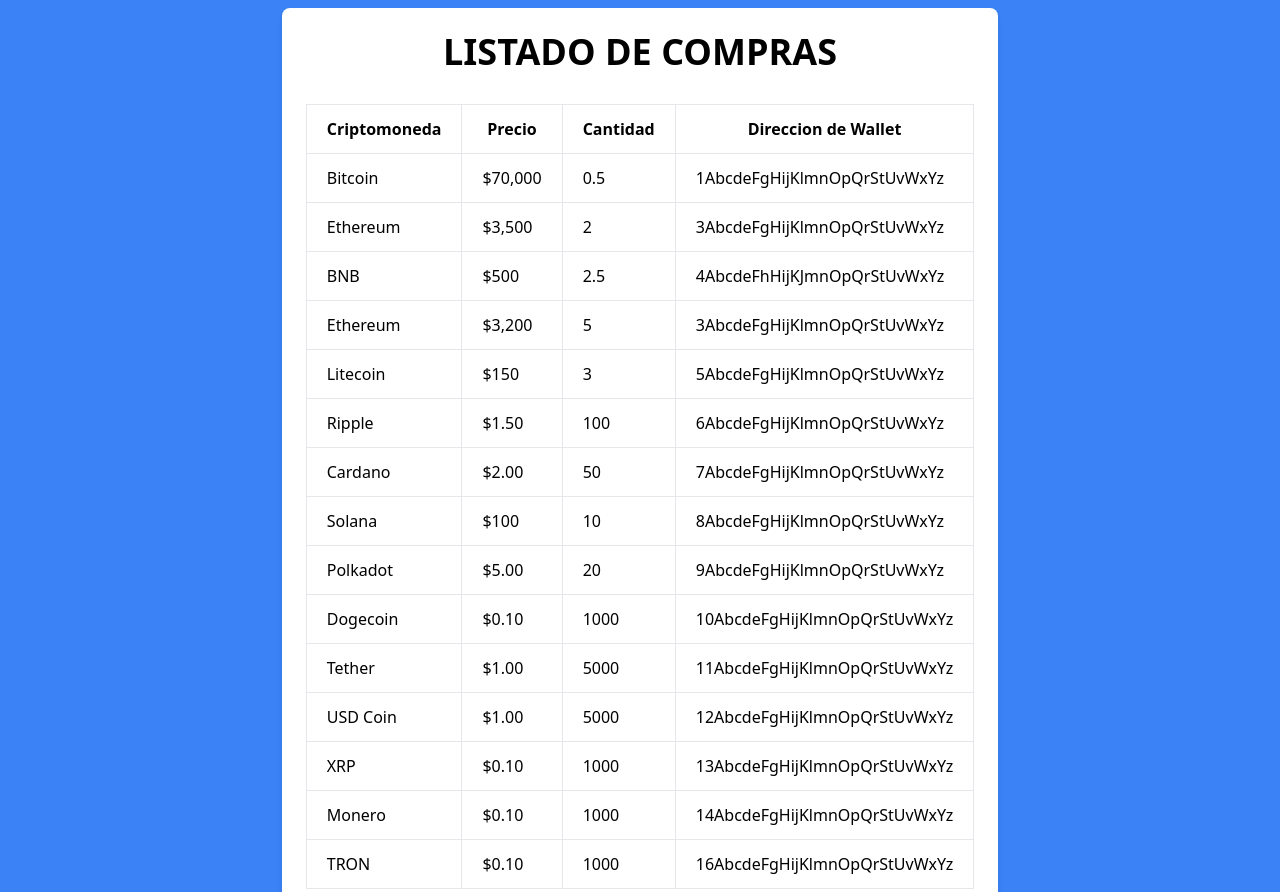
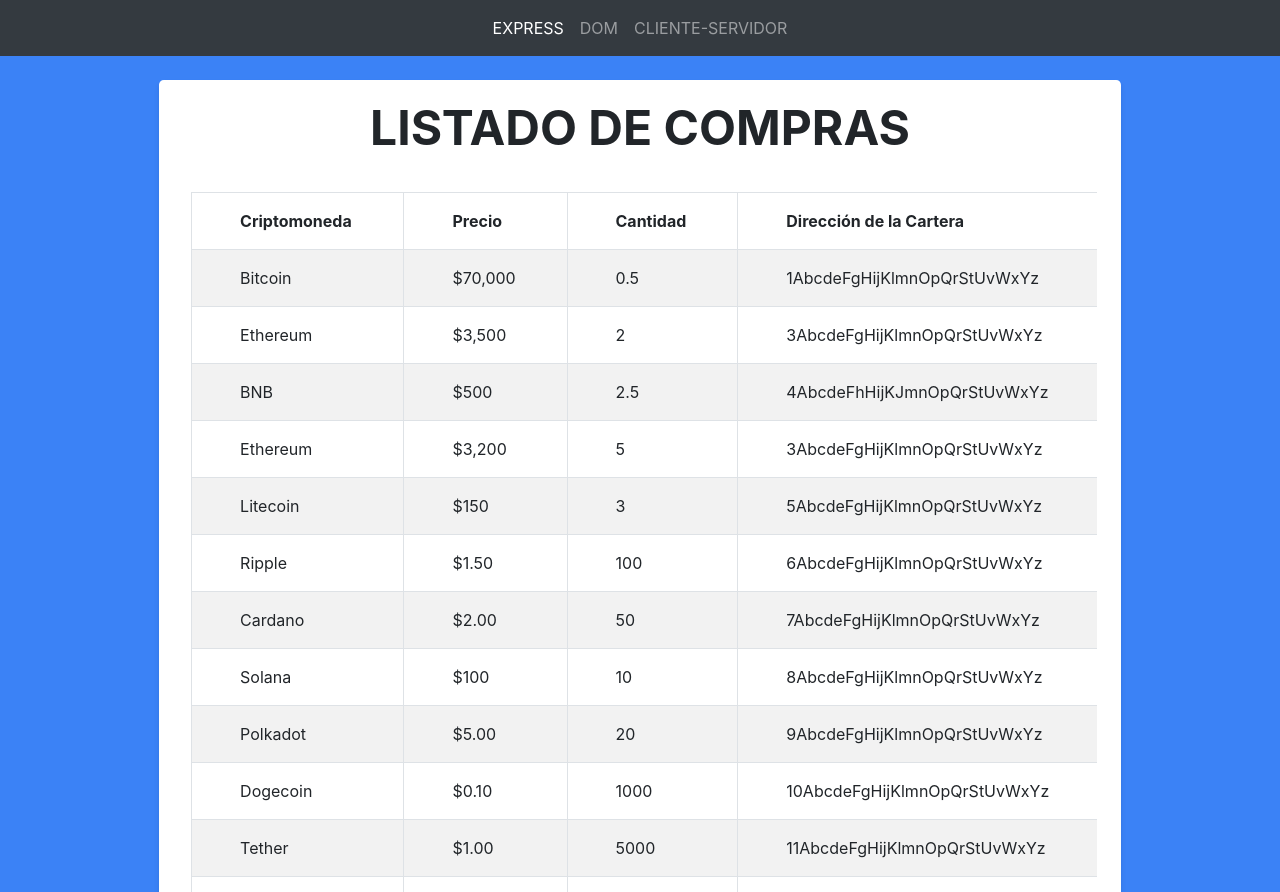
Before and after one commit to iaw-2024/francofeuilles-2-js, a website: page api/view/view.ejs in a window 1280 px wide. Shown: the top 892 px of the page. Drawn offline with nearby package versions, Linux system fonts and the light colour scheme; files that its build step writes are made by us from their sources.

Commit message:
Agrega nav bar de bootstrap

```diff
--- a/api/view/view.ejs
+++ b/api/view/view.ejs
@@ -6,20 +6,42 @@
     <meta name="viewport" content="width=device-width, initial-scale=1.0">
     <title>Listado Express</title>
     <link href="https://cdn.jsdelivr.net/npm/tailwindcss@2.2.19/dist/tailwind.min.css" rel="stylesheet">
+    <link href="https://stackpath.bootstrapcdn.com/bootstrap/4.5.2/css/bootstrap.min.css" rel="stylesheet">
 </head>
 
 <body>
-    <div class="bg-blue-500 p-2">
+    <nav class="navbar navbar-expand-lg navbar-dark bg-dark">
+        <div class="container">
+            <button class="navbar-toggler" type="button" data-toggle="collapse" data-target="#navbarNav" aria-controls="navbarNav" aria-expanded="false" aria-label="Toggle navigation">
+                <span class="navbar-toggler-icon"></span>
+            </button>
+            <div class="collapse navbar-collapse" id="navbarNav">
+                <ul class="navbar-nav mr-auto ml-auto">
+                    <li class="nav-item active">
+                        <a class="nav-link" href="">EXPRESS <span class="sr-only">(current)</span></a>
+                    </li>
+                    <li class="nav-item">
+                        <a class="nav-link" href="../dom">DOM</a>
+                    </li>
+                    <li class="nav-item">
+                        <a class="nav-link" href="../cliente_servidor">CLIENTE-SERVIDOR</a>
+                    </li>
+                </ul>
+            </div>
+        </div>
+    </nav>
+    <div class="bg-blue-500 p-4">
         <div class="min-h-screen flex items-center justify-center">
             <div class="bg-white p-6 rounded-lg shadow-md overflow-x-auto">
-                <h1 class="text-center mb-8 text-4xl font-bold">LISTADO DE COMPRAS</h1>
-                <table class="table-auto w-full whitespace-no-wrap">
+                <h1 class="text-center mb-8 text-5xl font-bold">LISTADO DE COMPRAS</h1>
+                <div class="table-container table-striped table-responsive">
+                    <table class="table-auto m-2 w-full whitespace-no-wrap ">
                         <thead>
                             <tr class="border">
                                 <th class="px-5 py-3 border">Criptomoneda</th>
                                 <th class="px-5 py-3 border">Precio</th>
                                 <th class="px-5 py-3 border">Cantidad</th>
-                            <th class="px-5 py-3 border">Direccion de Wallet</th>
+                                <th class="px-5 py-3 border">Dirección de la Cartera</th>
                             </tr>
                         </thead>
                         <tbody>
@@ -36,6 +58,11 @@
                 </div>
             </div>
         </div>
+    </div>
+
+    <script src="https://code.jquery.com/jquery-3.5.1.slim.min.js"></script>
+    <script src="https://cdn.jsdelivr.net/npm/@popperjs/core@2.5.4/dist/umd/popper.min.js"></script>
+    <script src="https://stackpath.bootstrapcdn.com/bootstrap/4.5.2/js/bootstrap.min.js"></script>
 </body>
 
 </html>
--- a/public/dom/style.css
+++ b/public/dom/style.css
@@ -3,7 +3,7 @@
 }
 
 .table-container {
-    background-color: #F2F4F3;
+    background-color: #FFFFFF;
     padding: 30px;
     max-width: 700px;
     border-radius: 10px;
```
Also changed, not shown: public/cliente_servidor/index.html (+22 -2 lines), public/dom/index.html (+22 -2 lines). Lines whose indentation alone changed are shown as unchanged.
